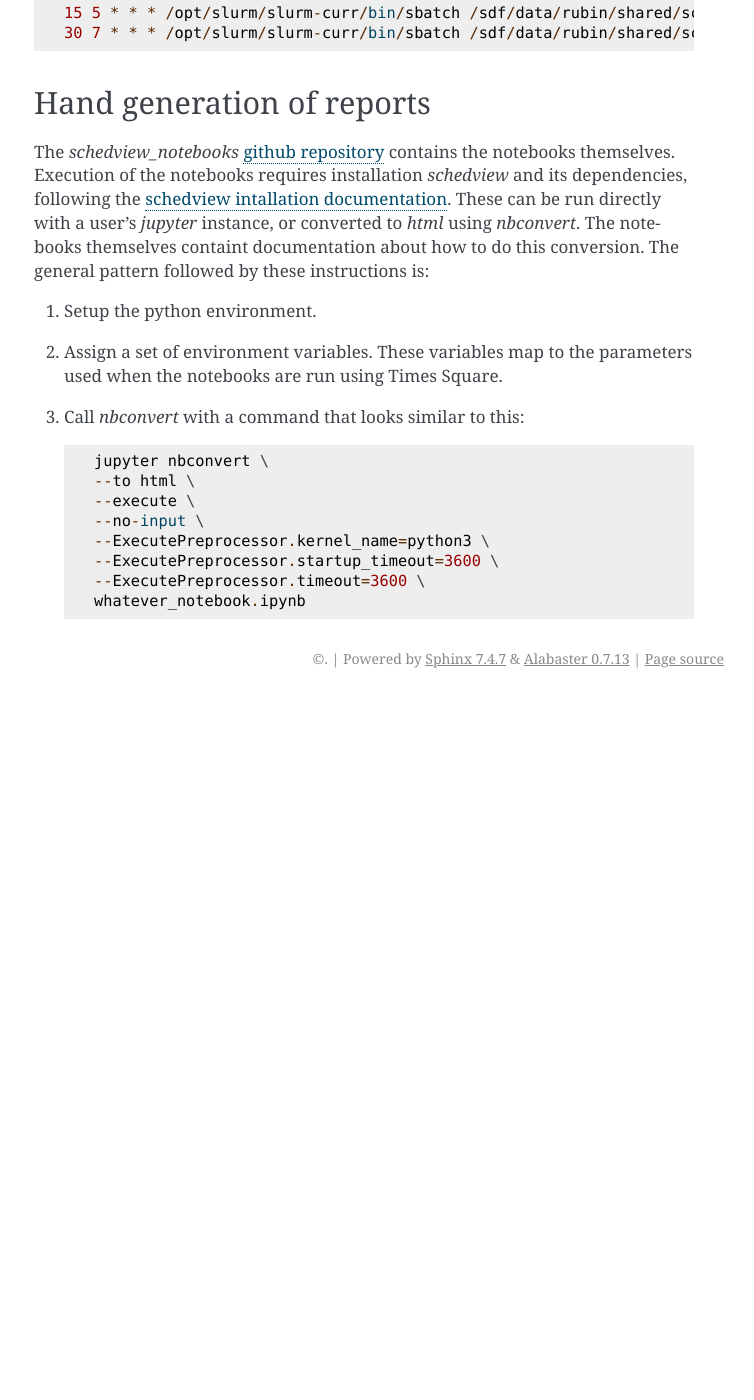
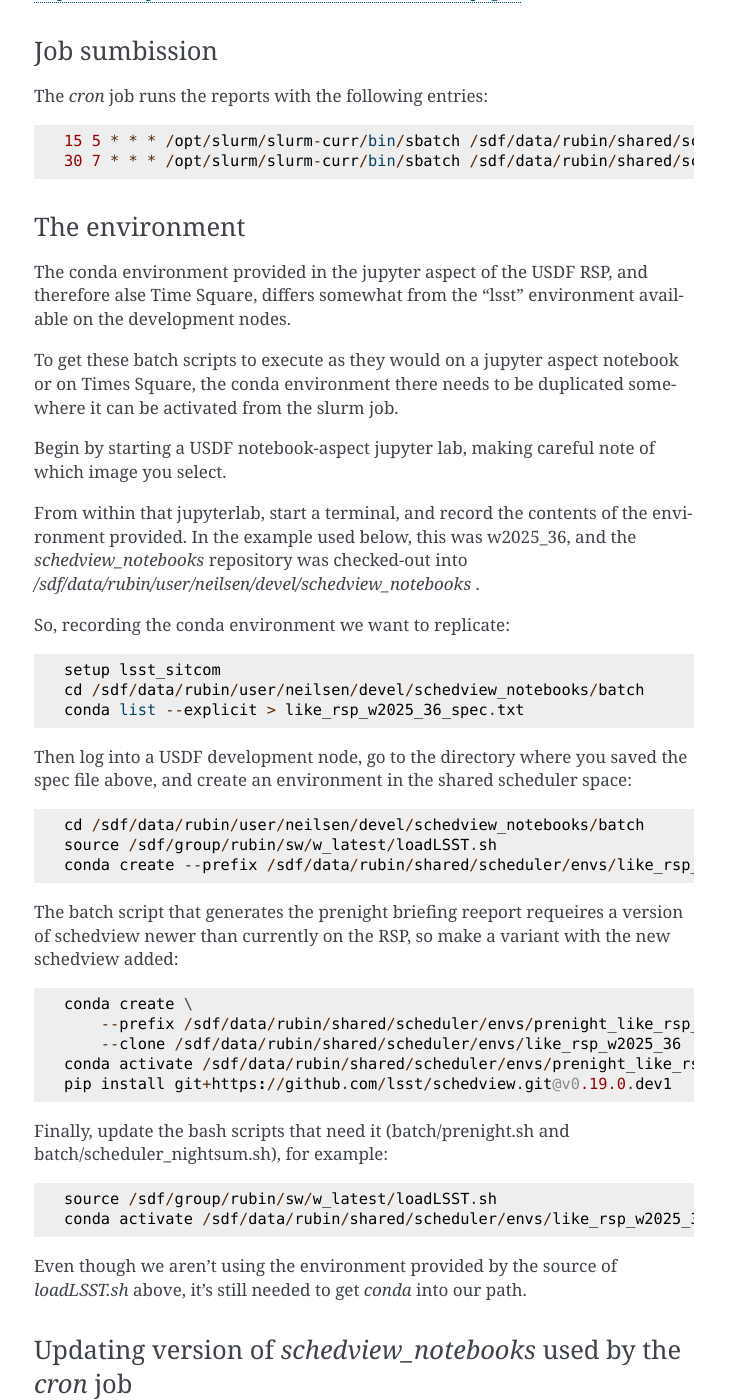
Before and after one commit to lsst/schedview, a Sphinx documentation site: the page built from docs/reports.rst, in a window 1280 px wide and 1400 px high, scrolled down 907 px. Shown: the whole window, without its empty margins (386-1140 px from the left). Built offline with Sphinx 7.4.7, drawn with Linux system fonts in a browser that asks for light colours; before the commit the page ends 1605 px from its top, so only the background shows below that; some of the changed text lies outside the part shown.

Commit message:
expand doc of running reports

```diff
--- a/docs/reports.rst
+++ b/docs/reports.rst
@@ -27,11 +30,95 @@ Currently, the public reports are limited to a brief nigth summary.
 
 Additional reports, currently requiring logging to the the USDF, can be found at `https://usdf-rsp-int.slac.stanford.edu/schedview-static-pages/ <https://usdf-rsp-int.slac.stanford.edu/schedview-static-pages/>`__.
 
+Job sumbission
+--------------
+
 The `cron` job runs the reports with the following entries::
 
     15 5 * * * /opt/slurm/slurm-curr/bin/sbatch /sdf/data/rubin/shared/scheduler/packages/schedview_notebooks/batch/scheduler_nightsum.sh 2>&1 >> /sdf/data/rubin/shared/scheduler/schedview/scheduler_nightsum/scheduler_nightsum.out
     30 7 * * * /opt/slurm/slurm-curr/bin/sbatch /sdf/data/rubin/shared/scheduler/packages/schedview_notebooks/batch/prenight.sh 2>&1 >> /sdf/data/rubin/shared/scheduler/schedview/prenight/prenight.out
 
+The environment
+---------------
+
+The conda environment provided in the jupyter aspect of the USDF RSP,
+and therefore alse Time Square, differs somewhat from the "lsst" environment
+available on the development nodes.
+
+To get these batch scripts to execute as they would on a jupyter aspect
+notebook or on Times Square, the conda environment there needs to be
+duplicated somewhere it can be activated from the slurm job.
+
+Begin by starting a USDF notebook-aspect jupyter lab, making careful note
+of which image you select.
+
+From within that jupyterlab, start a terminal, and record the contents
+of the environment provided. In the example used below, this was w2025_36,
+and the `schedview_notebooks` repository was checked-out into
+`/sdf/data/rubin/user/neilsen/devel/schedview_notebooks` .
+
+So, recording the conda environment we want to replicate::
+
+    setup lsst_sitcom
+    cd /sdf/data/rubin/user/neilsen/devel/schedview_notebooks/batch
+    conda list --explicit > like_rsp_w2025_36_spec.txt
+
+Then log into a USDF development node, go to the directory where
+you saved the spec file above, and create an environment in the
+shared scheduler space::
+
+    cd /sdf/data/rubin/user/neilsen/devel/schedview_notebooks/batch
+    source /sdf/group/rubin/sw/w_latest/loadLSST.sh
+    conda create --prefix /sdf/data/rubin/shared/scheduler/envs/like_rsp_w2025_36 --file  like_rsp_w2025_36_spec.txt
+
+
+The batch script that generates the prenight briefing reeport requeires a version of schedview newer than currently on the RSP, so make a variant with the new schedview added::
+
+    conda create \
+        --prefix /sdf/data/rubin/shared/scheduler/envs/prenight_like_rsp_w2025_36 \
+        --clone /sdf/data/rubin/shared/scheduler/envs/like_rsp_w2025_36
+    conda activate /sdf/data/rubin/shared/scheduler/envs/prenight_like_rsp_w2025_36
+    pip install git+https://github.com/lsst/schedview.git@v0.19.0.dev1
+
+
+Finally, update the bash scripts that need it (batch/prenight.sh and batch/scheduler_nightsum.sh),
+for example::
+
+    source /sdf/group/rubin/sw/w_latest/loadLSST.sh
+    conda activate /sdf/data/rubin/shared/scheduler/envs/like_rsp_w2025_36
+
+Even though we aren't using the environment provided by the source of `loadLSST.sh` above,
+it's still needed to get `conda` into our path.
+
+
+Updating version of `schedview_notebooks` used by the `cron` job
+----------------------------------------------------------------
+
+The scripts submitted by the cron job supplied above use the version of schedview in `/sdf/data/rubin/shared/scheduler/packages/schedview_notebooks`, which is itsef a link to a directory for a specific version, e.g. `/sdf/data/rubin/shared/scheduler/packages/schedview_notebooks-v0.1.0`.
+
+To tag and install a new version to be used, start by deciding on a tag. Get sorted existing tags with::
+
+    curl -s https://api.github.com/repos/lsst/schedview_notebooks/tags \
+        | jq -r '.[].name' \
+        | egrep '^v[0-9]+.[0-9]+.[0-9]+.*$' \
+        | sort -V
+
+Make and push a new tag (with the base of a checked-out `schedview_notebooks` as the current working directory)::
+
+    git tag v0.1.0.dev2
+    git push origin tag v0.1.0.dev2
+
+Then install it in `/sdf/data/rubin/shared/scheduler/packages`::
+
+    git archive \
+        --format=tar \
+        --prefix schedview_notebooks-v0.1.0.dev2/ v0.1.0.dev2 \
+        | tar -x --directory /sdf/data/rubin/shared/scheduler/packages
+
+Replace the symlink to point to your new one::
+
+    if test -L /sdf/data/rubin/shared/scheduler/packages/schedview_notebooks ; then rm /sdf/data/rubin/shared/scheduler/packages/schedview_notebooks ; fi
+    ln -s /sdf/data/rubin/shared/scheduler/packages/schedview_notebooks-v0.1.0.dev2 /sdf/data/rubin/shared/scheduler/packages/schedview_notebooks
 
 Hand generation of reports
 ==========================
```
Also changed, not shown: other parts of docs/reports.rst (+3 -0 lines).
